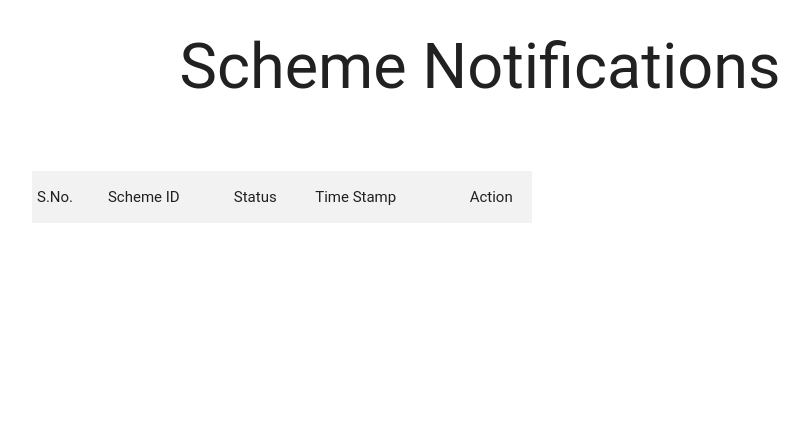
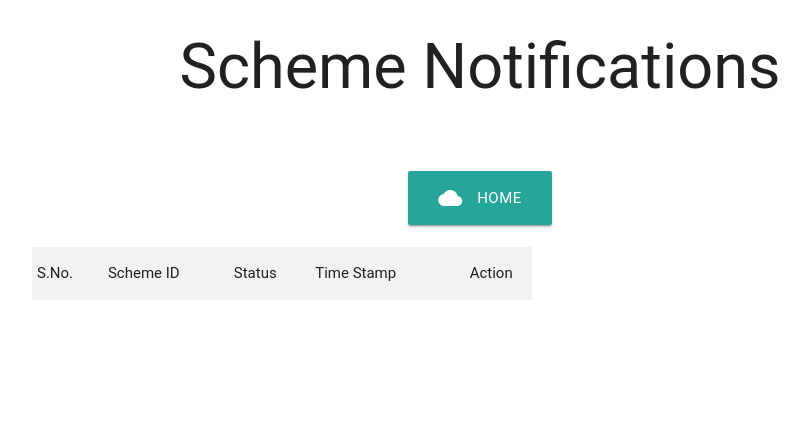
Before and after one commit to sherlockparadox/HealthCloud, a PHP site: page /admin.php in a window 1280 px wide. Shown: the top 446 px of the page, without its empty margins (160-969 px from the left). Run offline with PHP 8.4, Linux system fonts and the light colour scheme; the visitor is signed in with stand-in values (Sample User, id 1); data that the repository does not hold is empty; some libraries are stand-ins or nearby versions; some web fonts are replaced.

Commit message:
admin/staff.php
Added Home button

```diff
--- a/Back-End/schemes/admin.php
+++ b/Back-End/schemes/admin.php
@@ -60,6 +60,8 @@ session_start();
 </head>
 <body class="container">
 <h1><center>Scheme Notifications</center></h1><br>
+<br>
+<center><a href="../../Front-End/UI_DAO_Admin/index.html" class="waves-effect waves-light btn-large"><i class="material-icons left">cloud</i>Home</a></center>
 <br>
 <?php
 $userid=$_SESSION['id'];
--- a/Back-End/schemes/staff.php
+++ b/Back-End/schemes/staff.php
@@ -59,6 +59,8 @@ session_start();
 </head>
 <body class="container">
 <h1><center>View Schemes</center></h1><br>
+<br>
+<center><a href="../../Front-End/UI_DAO_Staff/index.html" class="waves-effect waves-light btn-large"><i class="material-icons left">cloud</i>Home</a></center>
 <br>
 <?php
 $userid=$_SESSION['id'];
```
